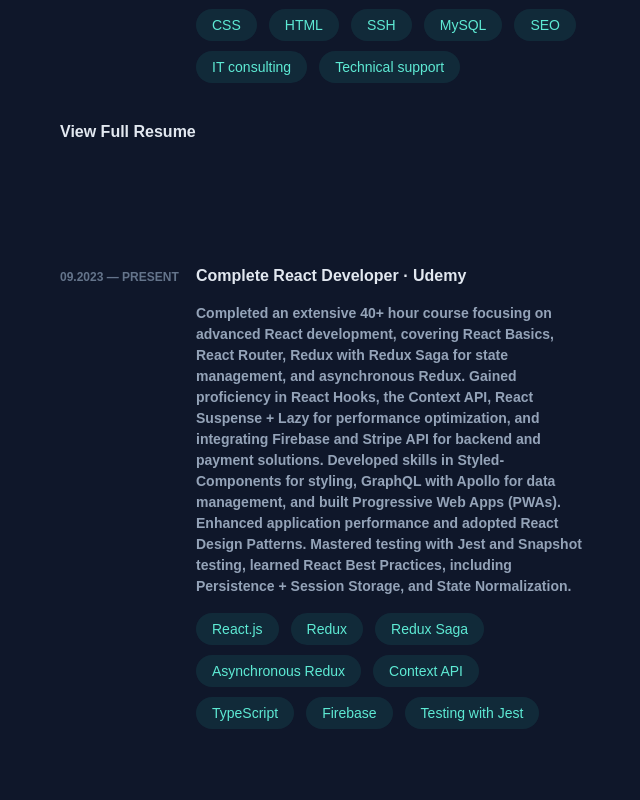
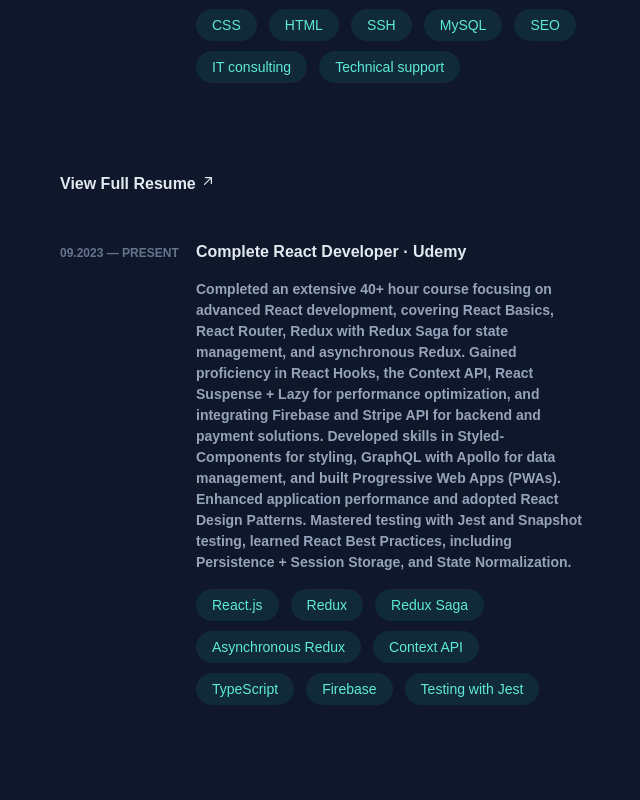
Before and after one commit to bkulpa/portfolio, a React (Create React App) app: page / in a window 1280 px wide. Shown: the part 1780-2580 px from the top of the page, without its empty margins (580-1220 px from the left). Built offline with nearby package versions, Linux system fonts and the light colour scheme.

Commit message:
refactor

```diff
--- a/src/components/experience-field/experience-field.styles.jsx
+++ b/src/components/experience-field/experience-field.styles.jsx
@@ -7,32 +7,37 @@ export const AboutField = styled.div`
   padding-top: 85px;
 `;
 
+export const ArrowContainer = styled.div`
+  width: 16px;
+  height: 16px;
+  margin-left: 4px;
+`;
+
 export const CVLink = styled.a`
+  align-items: baseline;
+  bottom: -16px;
+  color: rgb(100, 116, 139);
+  display: flex;
+  font-size: 16px;
+  font-weight: bold;
+  justify-content: space-between;
+  left: -24px;
+  margin-bottom: 44px;
+  max-width: 576px;
+  margin: 16px;
+  right: -24px;
+  text-align: left;
+  top: -16px;
   color: rgb(226, 232, 240);
-  font-size: 16px;
-  margin-top: -50px;
   text-decoration: none;
 
   &:hover {
     color: rgb(94, 234, 212);
   }
-`;
 
-export const CVLinkContainer = styled.div`
-  align-items: baseline;
-  bottom: -16px;
-  color: rgb(100, 116, 139);
-  display: flex;
-  font-size: 12px;
-  font-weight: bold;
-  justify-content: space-between;
-  left: -24px;
-  margin-bottom: 44px;
-  max-width: 576px;
-  padding: 16px;
-  right: -24px;
-  text-align: left;
-  top: -16px;
+  &:hover ${ArrowContainer} {
+    color: rgb(94, 234, 212);
+  }
 `;
 
 export const ExperienceFieldMainBox = styled.div`
--- a/src/components/home/home.component.jsx
+++ b/src/components/home/home.component.jsx
@@ -12,8 +12,9 @@ import ExperienceSectionFinder from "../../functions/experience-section-finder";
 import ProjectsSectionFinder from "../../functions/projects-section-finder";
 
 import {
+  ArrowContainer,
   CVLink,
-  CVLinkContainer,
+  // CVLinkContainer,
 } from "../experience-field/experience-field.styles";
 import {
   IconsContainer,
@@ -27,6 +28,7 @@ import StyledH3 from "../styled-tags/styled-h3.styles";
 import IconGitHub from "../icons/icons/GitHub";
 import IconInstagram from "../icons/icons/Instagram";
 import IconLinkedin from "../icons/icons/Linkedin";
+import ArrowIcon from "../icons/icons/Arrow";
 
 const Home = () => {
   const { t } = useTranslation();
@@ -102,11 +104,14 @@ const Home = () => {
               jobTech={"home.experienceField.jobTech-3"}
             />
           </div>
-          <CVLinkContainer>
+          <div style={{ display: "flex" }}>
             <CVLink href="resume.pdf" target="_blank" rel="noopener noreferrer">
               {t("home.experienceField.resume")}
+              <ArrowContainer>
+                <ArrowIcon />
+              </ArrowContainer>
             </CVLink>
-          </CVLinkContainer>
+          </div>
           <div id="education" ref={findEducationSection}>
             <ExperienceField
               jobDate={"home.educationField.educationDate-1"}
--- a/src/components/home/home.styles.jsx
+++ b/src/components/home/home.styles.jsx
@@ -12,7 +12,6 @@ export const SplitContainer = styled.div`
 export const LeftContainer = styled.div`
   flex: 0 0 528px;
   min-width: 329.5px;
-  /* padding: 96px 0; */
   position: sticky;
   top: 0;
   height: 100vh;
--- a/src/components/icons/icons.styles.jsx
+++ b/src/components/icons/icons.styles.jsx
@@ -3,7 +3,7 @@ import styled from "styled-components";
 export const IconContainer = styled.div`
   color: rgba(148, 163, 184, 255);
   height: 24px;
-  margin-right: 20px; // Rozłożenie elementów równomiernie na całej szerokości
+  margin-right: 20px;
   width: 24px;
 
   &:hover {
--- /dev/null
+++ b/src/components/icons/icons/Arrow.js
@@ -0,0 +1,17 @@
+const ArrowIcon = () => (
+  <svg
+    xmlns="http://www.w3.org/2000/svg"
+    viewBox="0 0 20 20"
+    fill="currentColor"
+    // class="inline-block h-4 w-4 shrink-0 transition-transform group-hover/link:-translate-y-1 group-hover/link:translate-x-1 group-focus-visible/link:-translate-y-1 group-focus-visible/link:translate-x-1 motion-reduce:transition-none ml-1 translate-y-px"
+    aria-hidden="true"
+  >
+    <path
+      fill-rule="evenodd"
+      d="M5.22 14.78a.75.75 0 001.06 0l7.22-7.22v5.69a.75.75 0 001.5 0v-7.5a.75.75 0 00-.75-.75h-7.5a.75.75 0 000 1.5h5.69l-7.22 7.22a.75.75 0 000 1.06z"
+      clip-rule="evenodd"
+    ></path>
+  </svg>
+);
+
+export default ArrowIcon;
```
